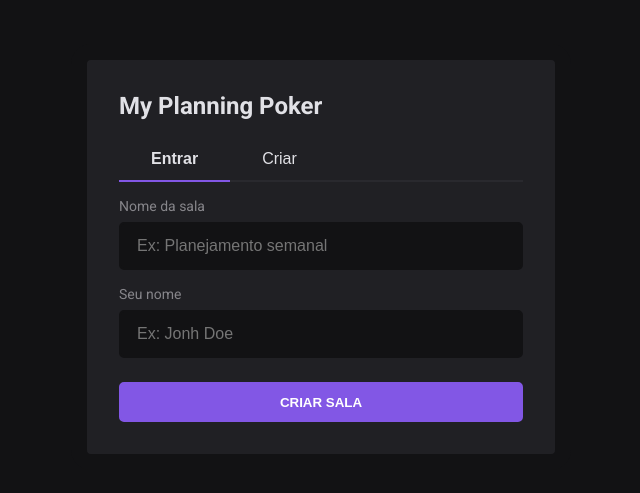
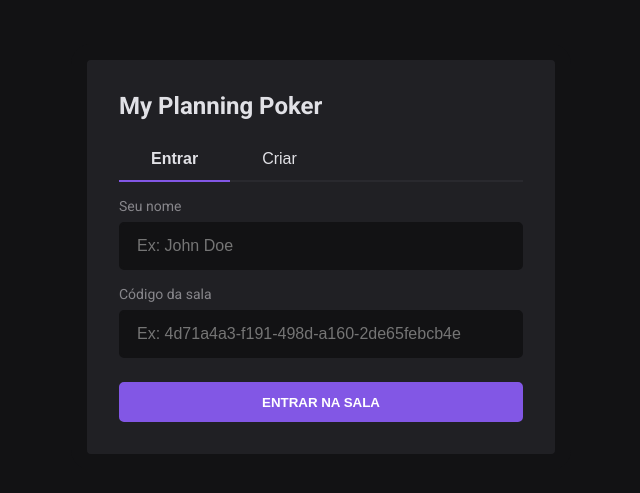
Before and after one commit to Jonatan966/my-planning-poker, a React (Vite) app: page / in a window 1280 px wide. Shown: the part 143-636 px from the top of the page, without its empty margins (319-959 px from the left). Built offline with nearby package versions, Linux system fonts and the light colour scheme.

Commit message:
feat: use new text input component

```diff
--- a/src/pages/home/index.tsx
+++ b/src/pages/home/index.tsx
@@ -1,5 +1,6 @@
 import { useState } from "react";
 import Button from "../../components/button";
+import TextInput from "../../components/text-input";
 import styles from "./styles.module.css";
 
 function HomePage() {
@@ -25,30 +26,24 @@ function HomePage() {
 
       {menu === "enter" && (
         <form className={styles.form}>
-          <label>Nome da sala</label>
-          <input type="text" placeholder="Ex: Planejamento semanal" />
-
-          <label>Seu nome</label>
-          <input type="text" placeholder="Ex: Jonh Doe" />
-
-          <Button>Criar sala</Button>
+          <TextInput title="Seu nome" placeholder="Ex: John Doe" />
+          <TextInput
+            title="Código da sala"
+            placeholder="Ex: 4d71a4a3-f191-498d-a160-2de65febcb4e"
+          />
+          <Button>Entrar na sala</Button>
         </form>
       )}
 
       {menu === "create" && (
         <form className={styles.form}>
-          <label>Nome da sala</label>
-          <input type="text" placeholder="Ex: Planejamento semanal" />
+          <TextInput title="Seu nome" placeholder="Ex: John Doe" />
+          <TextInput
+            placeholder="Ex: Planejamento semanal"
+            title="Nome da sala"
+          />
 
-          <label>Seu nome</label>
-          <input type="text" placeholder="Ex: Jonh Doe" />
-
-          <label>Código da sala</label>
-          <input
-            type="text"
-            placeholder="Ex: 4d71a4a3-f191-498d-a160-2de65febcb4e"
-          />
-          <Button>Entrar na sala</Button>
+          <Button>Criar sala</Button>
         </form>
       )}
     </section>
--- a/src/pages/home/styles.module.css
+++ b/src/pages/home/styles.module.css
@@ -38,30 +38,8 @@
   grid-gap: 0.5rem;
 }
 
-.form input {
-  background: #121214;
-  border: none;
-  height: 3rem;
-
-  border: 2px solid #121214;
-  border-radius: 5px;
-  padding: 0 1rem;
-
-  font-size: 1rem;
-}
-
-.form input:focus {
-  border-color: #8257e5;
-  outline: none;
-}
-
 .form button {
   margin-top: 1rem;
-}
-
-.form label {
-  font-size: 14px;
-  color: #87868b;
 }
 
 .form label ~ label {
```
